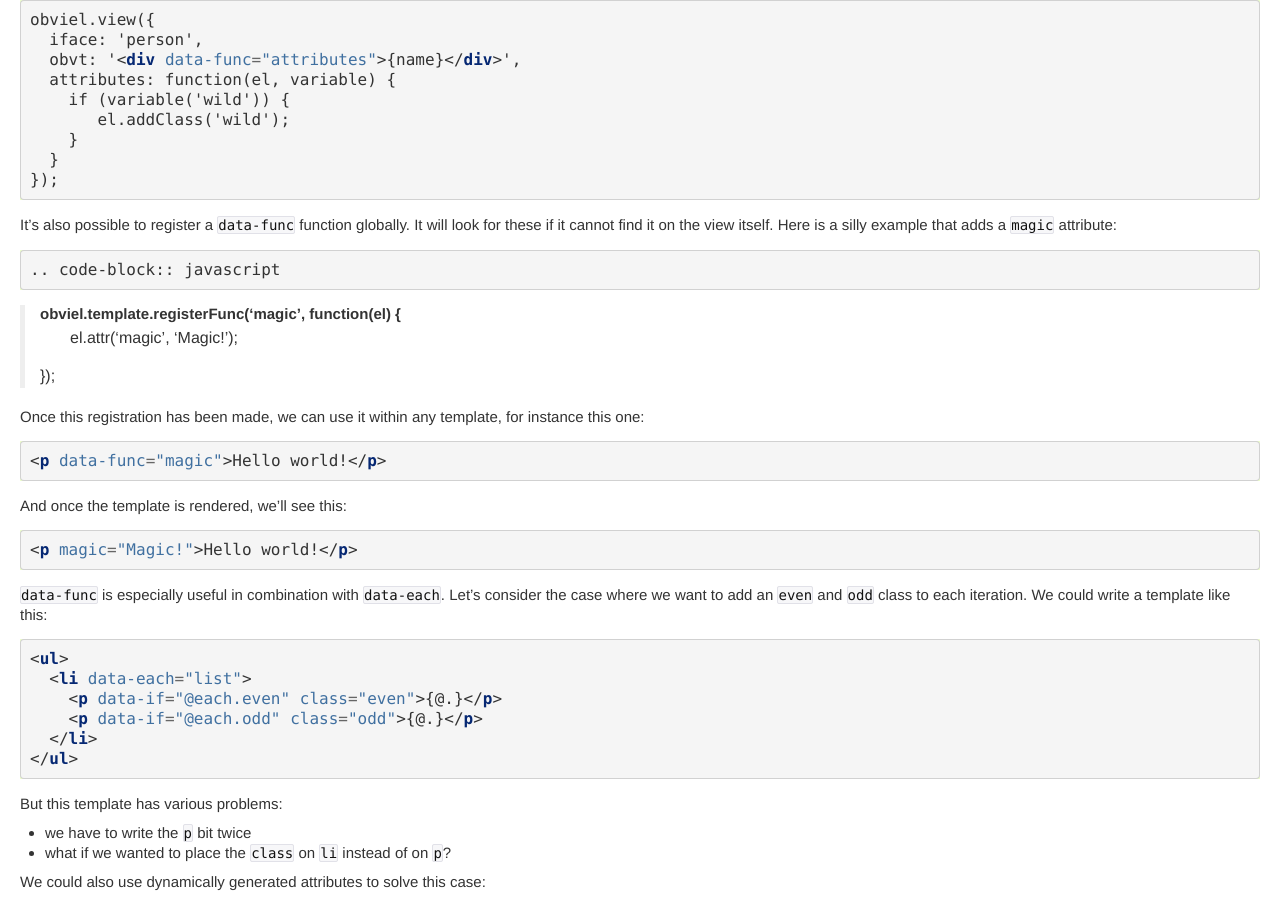
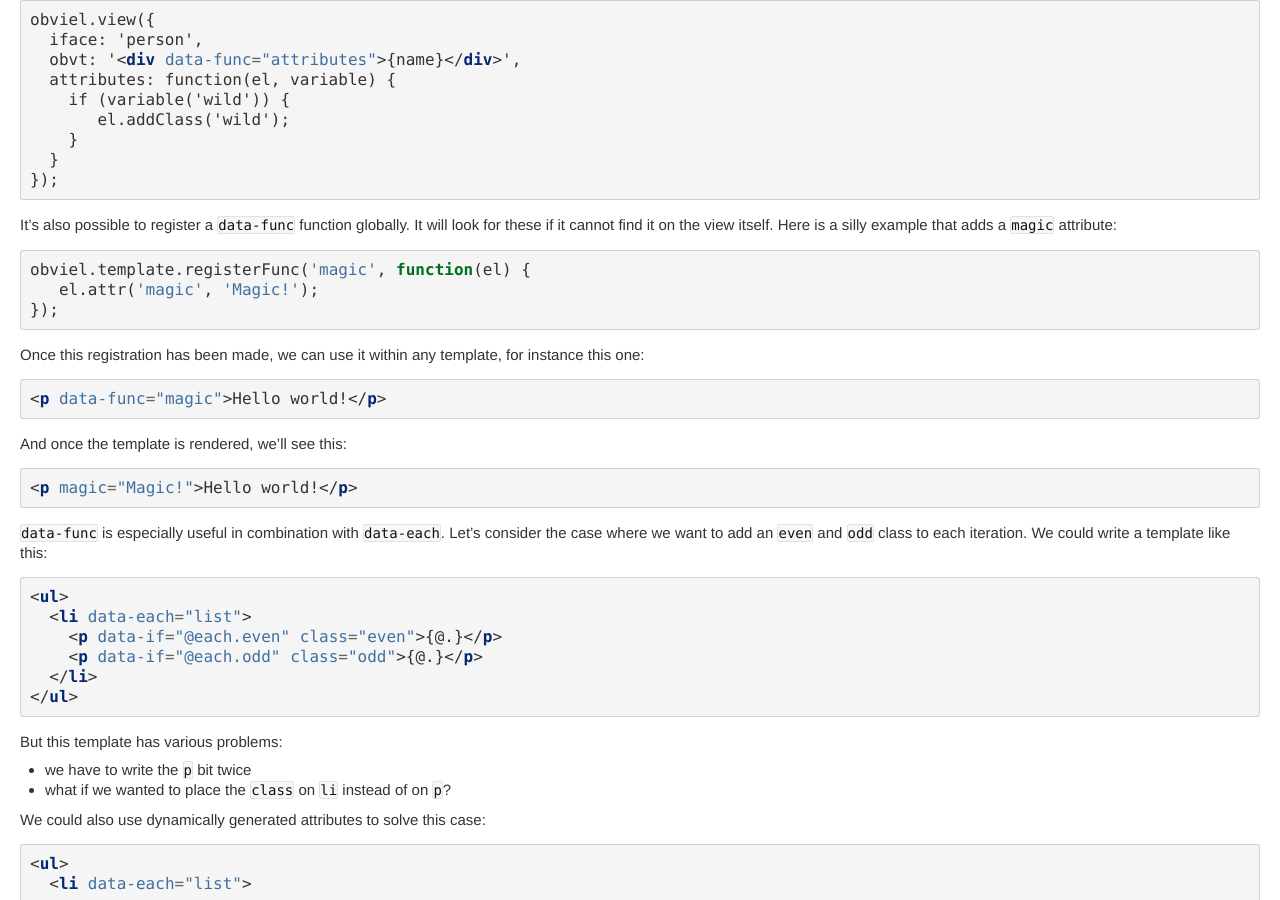
Before and after one commit to obviel/obviel, a Sphinx documentation site: the page built from doc/template.txt, in a window 1280 px wide and 900 px high, scrolled down 15290 px. Built offline with Sphinx 7.4.7, drawn with Linux system fonts in a browser that asks for light colours.

Commit message:
rest fix.

```diff
--- a/doc/template.txt
+++ b/doc/template.txt
@@ -963,7 +963,7 @@ defined. Let's rewrite the view to use ``variable``::
 
 It's also possible to register a ``data-func`` function globally. It
 will look for these if it cannot find it on the view itself. Here is a
-silly example that adds a ``magic`` attribute::
+silly example that adds a ``magic`` attribute:
 
 .. code-block:: javascript
 
```
